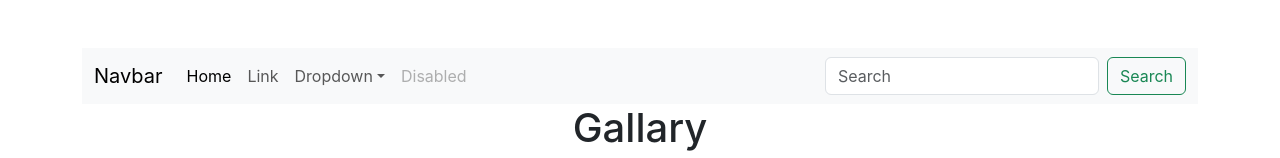
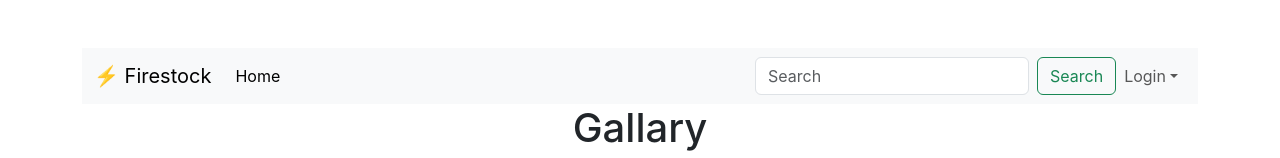
Before and after one commit to mesnuuu/gallary-app, a React (Create React App) app: page / in a window 1280 px wide. Shown: the top 158 px of the page. Built offline with nearby package versions, Linux system fonts and the light colour scheme.

Commit message:
Thinking in React - Breaking up the ui

```diff
--- a/src/components/Navbar.js
+++ b/src/components/Navbar.js
@@ -1,40 +1,89 @@
 import React from 'react'
 
 const Navbar = () => {
+
+    function Navigation() {
+        return (
+
+            <ul className="navbar-nav me-auto mb-2 mb-lg-0">
+                <li className="nav-item">
+                    <a className="nav-link active" aria-current="page" href="#">Home</a>
+                </li>
+            </ul>
+        )
+    }
+
+    function SearchForm() {
+
+        return (
+
+            <form className="d-flex" role="search">
+                <input
+                    className="form-control me-2"
+                    type="search"
+                    placeholder="Search"
+                    aria-label="Search" />
+
+                <button className="btn btn-outline-success" type="submit">
+                    Search
+                </button>
+            </form>
+        )
+
+    }
+
+    function Dropdown() {
+        return (<ul className="navbar-nav mb-2 mb-lg-0">
+            {" "}
+            {/* remove ms-auto */}
+            <li className="nav-item dropdown">
+                <a
+                    className="nav-link dropdown-toggle"
+                    href="#"
+                    id="navbarDropdown"
+                    role="button"
+                    data-bs-toggle="dropdown"
+                    aria-expanded="false"
+                >
+                    Login
+                </a>
+                <ul className="dropdown-menu" aria-labelledby="navbarDropdown">
+                    <li>
+                        <a className="dropdown-item text-center" href="#">
+                            Profile
+                        </a>
+                    </li>
+                </ul>
+            </li>
+        </ul>)
+    }
+
+
     return (
         <nav className="navbar navbar-expand-lg bg-body-tertiary">
             <div className="container-fluid">
-                <a className="navbar-brand" href="#">Navbar</a>
-                <button className="navbar-toggler" type="button" data-bs-toggle="collapse" data-bs-target="#navbarSupportedContent" aria-controls="navbarSupportedContent" aria-expanded="false" aria-label="Toggle navigation">
+                <a className="navbar-brand" href="#">
+                    ⚡ Firestock
+                </a>
+                <button
+                    className="navbar-toggler"
+                    type="button"
+                    data-bs-toggle="collapse"
+                    data-bs-target="#navbarSupportedContent"
+                    aria-controls="navbarSupportedContent"
+                    aria-expanded="false"
+                    aria-label="Toggle navigation">
+
                     <span className="navbar-toggler-icon"></span>
+
                 </button>
+
                 <div className="collapse navbar-collapse" id="navbarSupportedContent">
-                    <ul className="navbar-nav me-auto mb-2 mb-lg-0">
-                        <li className="nav-item">
-                            <a className="nav-link active" aria-current="page" href="#">Home</a>
-                        </li>
-                        <li className="nav-item">
-                            <a className="nav-link" href="#">Link</a>
-                        </li>
-                        <li className="nav-item dropdown">
-                            <a className="nav-link dropdown-toggle" href="#" role="button" data-bs-toggle="dropdown" aria-expanded="false">
-                                Dropdown
-                            </a>
-                            <ul className="dropdown-menu">
-                                <li><a className="dropdown-item" href="#">Action</a></li>
-                                <li><a className="dropdown-item" href="#">Another action</a></li>
-                                <li><hr className="dropdown-divider" /></li>
-                                <li><a className="dropdown-item" href="#">Something else here</a></li>
-                            </ul>
-                        </li>
-                        <li className="nav-item">
-                            <a className="nav-link disabled">Disabled</a>
-                        </li>
-                    </ul>
-                    <form className="d-flex" role="search">
-                        <input className="form-control me-2" type="search" placeholder="Search" aria-label="Search" />
-                        <button className="btn btn-outline-success" type="submit">Search</button>
-                    </form>
+
+                    <Navigation />
+                    <SearchForm />
+                    <Dropdown />
+
                 </div>
             </div>
         </nav>
```
